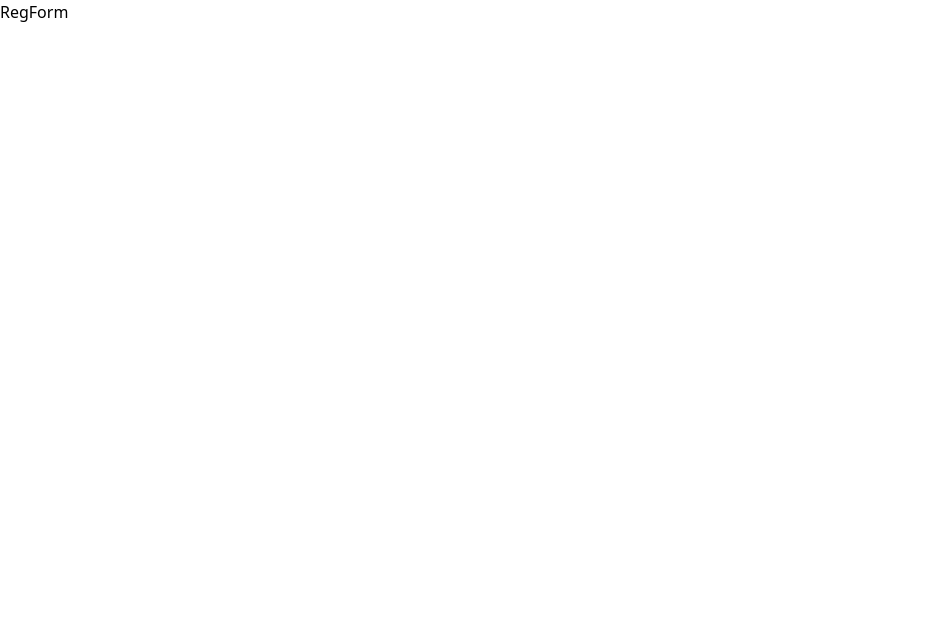
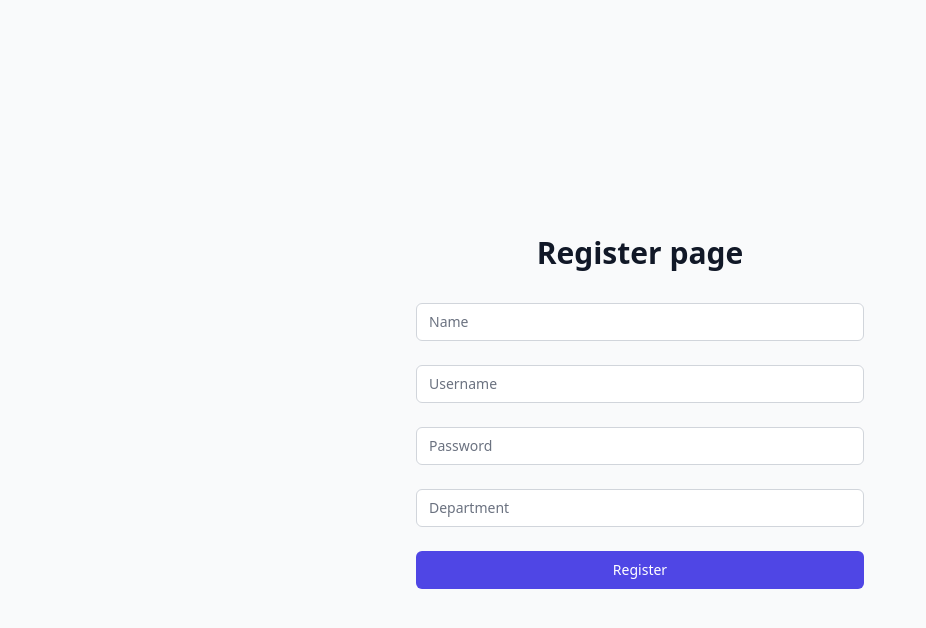
Before and after one commit to VikashAnandJha/supremetech-mern-task, a React (Vite) app in the folder frontend/: page /register in a window 1280 px wide. Shown: the top 628 px of the page, without its empty margins (0-926 px from the left). Built offline with nearby package versions, Linux system fonts and the light colour scheme.

Commit message:
reg done

```diff
--- a/frontend/src/components/RegistrationForm.jsx
+++ b/frontend/src/components/RegistrationForm.jsx
@@ -6,19 +6,110 @@
 
 const RegistrationForm = () => {
     const dispatch = useDispatch();
-    const [userData, setUserData] = useState({ username: '', password: '' });
-
-    const handleRegistration = async () => {
+    const [userData, setUserData] = useState({
+        name: '',
+        username: '',
+        password: '',
+        department: '',
+    });
+    const handleRegistration = async (e) => {
+        e.preventDefault()
         try {
             const response = await register(userData);
             dispatch(setUser(response.data));
+            console.log(response.data.token)
         } catch (error) {
+            alert(error.response.data.message)
             console.error('Registration failed:', error);
+
         }
     };
 
     return (
-        <div>RegForm</div>
+        <div className="min-h-screen flex items-center justify-center bg-gray-50 py-12 px-4 sm:px-6 lg:px-8">
+            <div className="max-w-md w-full space-y-8">
+                <div>
+
+                    <h2 className="mt-6 text-center text-3xl font-extrabold text-gray-900">
+                        Register page
+                    </h2>
+                </div>
+                <form className="mt-8 space-y-6" onSubmit={handleRegistration}>
+                    <div>
+                        <label htmlFor="name" className="sr-only">
+                            Name
+                        </label>
+                        <input
+                            id="name"
+                            name="name"
+                            type="text"
+                            autoComplete="name"
+                            required
+                            className="appearance-none rounded-md relative block w-full px-3 py-2 border border-gray-300 placeholder-gray-500 text-gray-900 rounded-md focus:outline-none focus:ring-indigo-500 focus:border-indigo-500 focus:z-10 sm:text-sm"
+                            placeholder="Name"
+                            value={userData.name}
+                            onChange={(e) => setUserData({ ...userData, name: e.target.value })}
+                        />
+                    </div>
+                    <div>
+                        <label htmlFor="username" className="sr-only">
+                            Username
+                        </label>
+                        <input
+                            id="username"
+                            name="username"
+                            type="text"
+                            autoComplete="username"
+                            required
+                            className="appearance-none rounded-md relative block w-full px-3 py-2 border border-gray-300 placeholder-gray-500 text-gray-900 rounded-md focus:outline-none focus:ring-indigo-500 focus:border-indigo-500 focus:z-10 sm:text-sm"
+                            placeholder="Username"
+                            value={userData.username}
+                            onChange={(e) => setUserData({ ...userData, username: e.target.value })}
+                        />
+                    </div>
+                    <div>
+                        <label htmlFor="password" className="sr-only">
+                            Password
+                        </label>
+                        <input
+                            id="password"
+                            name="password"
+                            type="password"
+                            autoComplete="new-password"
+                            required
+                            className="appearance-none rounded-md relative block w-full px-3 py-2 border border-gray-300 placeholder-gray-500 text-gray-900 rounded-md focus:outline-none focus:ring-indigo-500 focus:border-indigo-500 focus:z-10 sm:text-sm"
+                            placeholder="Password"
+                            value={userData.password}
+                            onChange={(e) => setUserData({ ...userData, password: e.target.value })}
+                        />
+                    </div>
+                    <div>
+                        <label htmlFor="department" className="sr-only">
+                            Department
+                        </label>
+                        <input
+                            id="department"
+                            name="department"
+                            type="text"
+                            autoComplete="department"
+                            required
+                            className="appearance-none rounded-md relative block w-full px-3 py-2 border border-gray-300 placeholder-gray-500 text-gray-900 rounded-md focus:outline-none focus:ring-indigo-500 focus:border-indigo-500 focus:z-10 sm:text-sm"
+                            placeholder="Department"
+                            value={userData.department}
+                            onChange={(e) => setUserData({ ...userData, department: e.target.value })}
+                        />
+                    </div>
+                    <div>
+                        <button
+                            type="submit"
+                            className="group relative w-full flex justify-center py-2 px-4 border border-transparent text-sm font-medium rounded-md text-white bg-indigo-600 hover:bg-indigo-700 focus:outline-none focus:ring-2 focus:ring-offset-2 focus:ring-indigo-500"
+                        >
+                            Register
+                        </button>
+                    </div>
+                </form>
+            </div>
+        </div>
     );
 };
 
```
